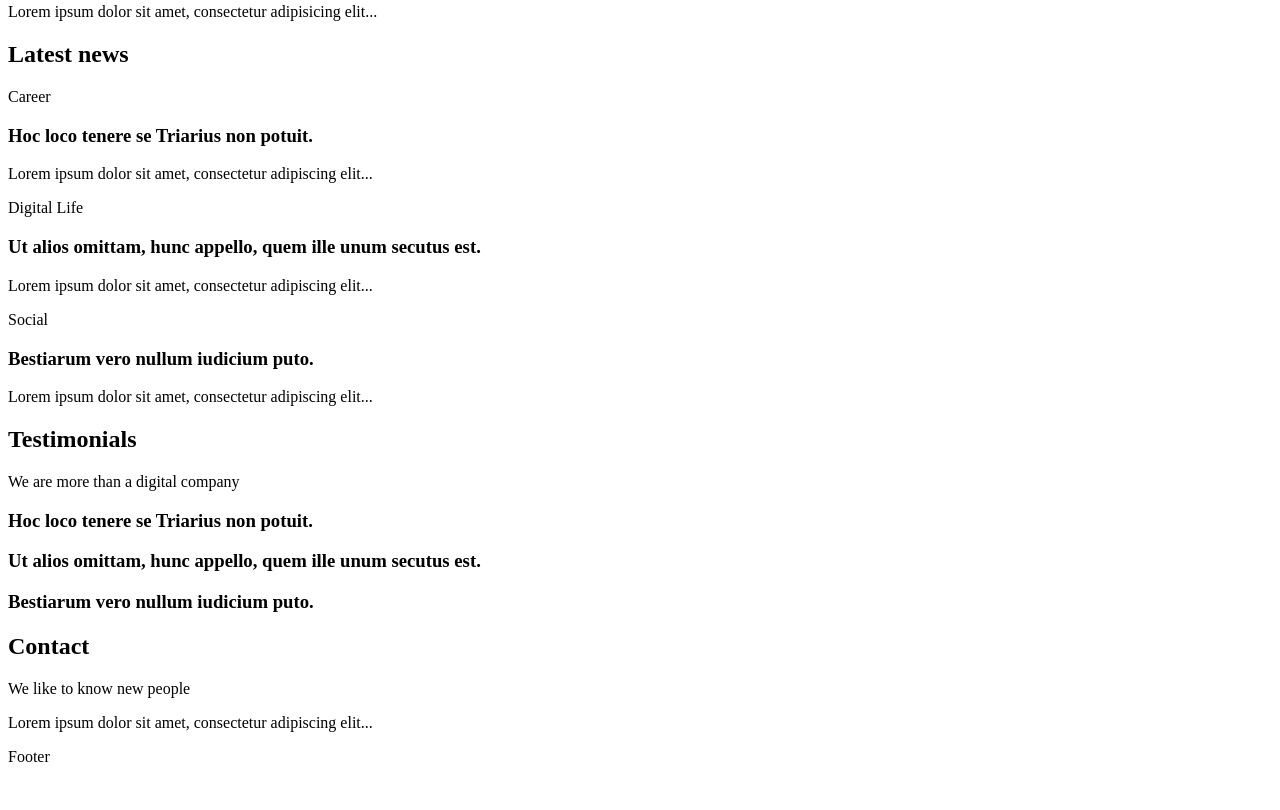
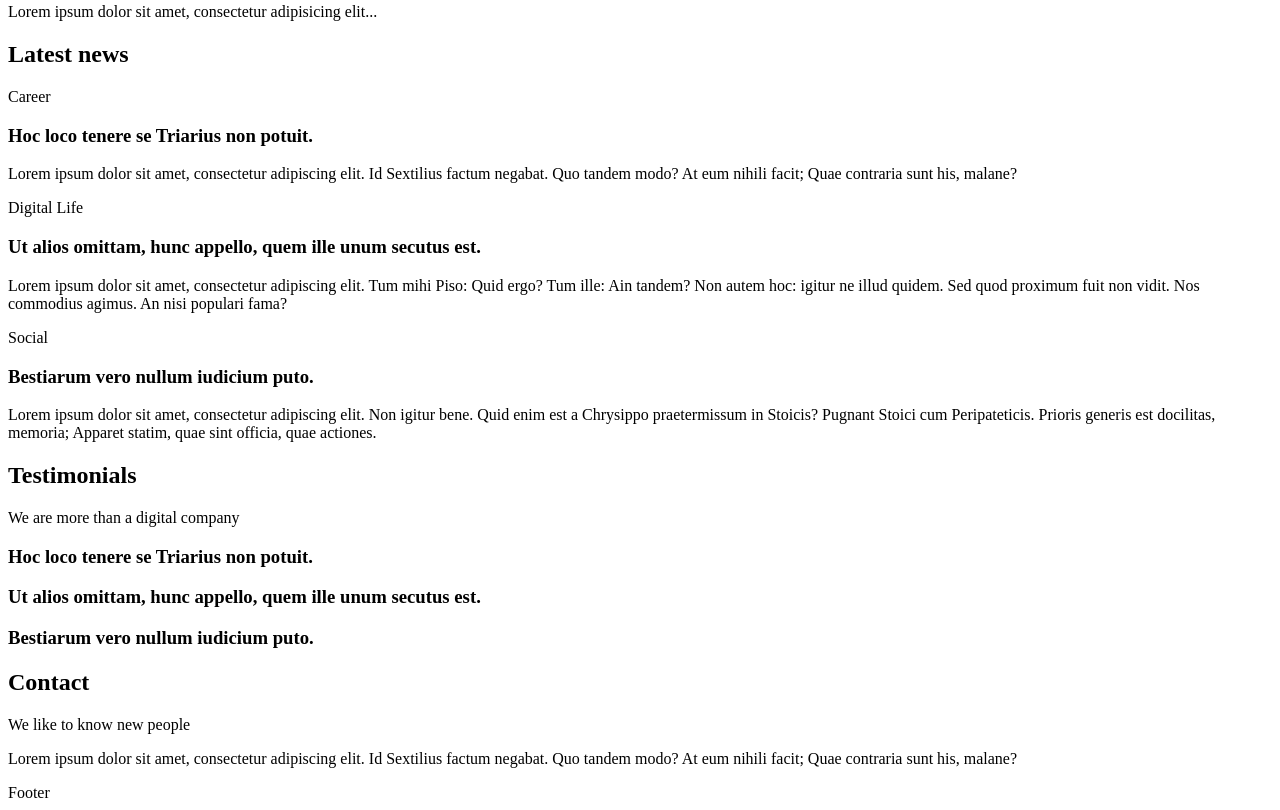
Before and after one commit to JonathanCharalambous/holbertonschool-web_front_end, a plain HTML site: page html_advanced/16-index.html in a window 1280 px wide. Shown: the part 965-1775 px from the top of the page. Before the commit the page ends 1739 px from the top, so only its background shows below. Drawn offline with Linux system fonts and the light colour scheme.

Commit message:
Update 16-index.html

```diff
--- a/html_advanced/16-index.html
+++ b/html_advanced/16-index.html
@@ -82,17 +82,17 @@
                     <article>
                         <p>Career</p>
                         <h3>Hoc loco tenere se Triarius non potuit.</h3>
-                        <p>Lorem ipsum dolor sit amet, consectetur adipiscing elit...</p>
+                        <p>Lorem ipsum dolor sit amet, consectetur adipiscing elit. Id Sextilius factum negabat. Quo tandem modo? At eum nihili facit; Quae contraria sunt his, malane?</p>
                     </article>
                     <article>
                         <p>Digital Life</p>
                         <h3>Ut alios omittam, hunc appello, quem ille unum secutus est.</h3>
-                        <p>Lorem ipsum dolor sit amet, consectetur adipiscing elit...</p>
+                        <p>Lorem ipsum dolor sit amet, consectetur adipiscing elit. Tum mihi Piso: Quid ergo? Tum ille: Ain tandem? Non autem hoc: igitur ne illud quidem. Sed quod proximum fuit non vidit. Nos commodius agimus. An nisi populari fama?</p>
                     </article>
                     <article>
                         <p>Social</p>
                         <h3>Bestiarum vero nullum iudicium puto.</h3>
-                        <p>Lorem ipsum dolor sit amet, consectetur adipiscing elit...</p>
+                        <p>Lorem ipsum dolor sit amet, consectetur adipiscing elit. Non igitur bene. Quid enim est a Chrysippo praetermissum in Stoicis? Pugnant Stoici cum Peripateticis. Prioris generis est docilitas, memoria; Apparet statim, quae sint officia, quae actiones.</p>
                     </article>
                 </div>
             </div>
@@ -119,7 +119,7 @@
                     <p>We like to know new people</p>
                 </header>
                 <div>
-                    <p>Lorem ipsum dolor sit amet, consectetur adipiscing elit...</p>
+                    <p>Lorem ipsum dolor sit amet, consectetur adipiscing elit. Id Sextilius factum negabat. Quo tandem modo? At eum nihili facit; Quae contraria sunt his, malane?</p>
                 </div>
             </div>
         </section>
```
